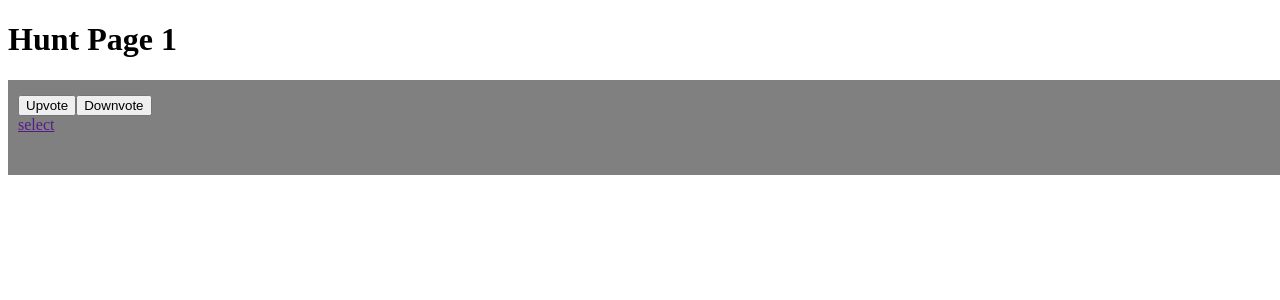
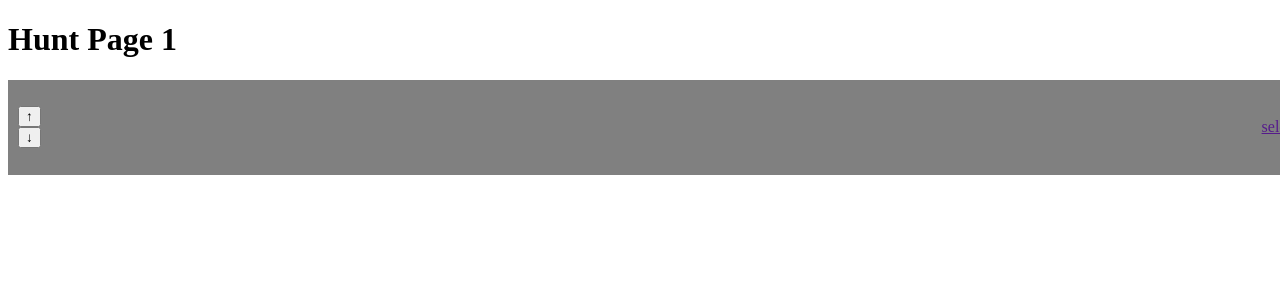
Before and after one commit to Ultimate-Adventure-Games/Rally, a React app: page /hunt/1 in a window 1280 px wide. Shown: the top 300 px of the page. Built offline with nearby package versions, Linux system fonts and the light colour scheme.

Commit message:
Updated styling for Hunt List Item

```diff
--- a/src/client/components/HuntListItem.jsx
+++ b/src/client/components/HuntListItem.jsx
@@ -7,6 +7,10 @@ const HuntListItem = ({ title, description, upvoteHandler, downvoteHandler, link
     return (
         <>
             <div className="listItem">
+                <div className="voting-buttons-container">
+                    <button onClick={upvoteHandler}>&#8593;</button>
+                    <button onClick={downvoteHandler}>&#8595;</button>
+                </div>
                 <div className="text-container">
                     <div className="title">
                         {title}
@@ -14,10 +18,6 @@ const HuntListItem = ({ title, description, upvoteHandler, downvoteHandler, link
                     <div className="description">
                         {description}
                     </div>
-                </div>
-                <div className="voting-buttons-container">
-                    <button onClick={upvoteHandler}>Upvote</button>
-                    <button onClick={downvoteHandler}>Downvote</button>
                 </div>
                 <div className="navigate-container">
                     <div className="navigate">
--- a/src/client/styles/styles.css
+++ b/src/client/styles/styles.css
@@ -8,26 +8,35 @@ body {
     min-height: 75px;
     padding: 10px;
     width: 100%;
+    display: flex;
+    justify-content: space-between;
 }
 
 .listItem .text-container {
-
+    display: flex;
+    flex-direction: column;
+    justify-content: center;
 }
 
 .listItem .navigate-container {
-
+    display: flex;
+    flex-direction: column;
+    justify-content: center;
 }
 
 .listItem .voting-buttons-container {
-
+    display: flex;
+    flex-direction: column;
+    justify-content: center;
 }
 
 .listItem .title {
     margin: 5px 0;
     font-weight: bold;
-    color: green;
+    font-size: 20px;
 }
 
 .listItem .description {
     margin: 5px 0;
+    font-size: 14px
 }
```
